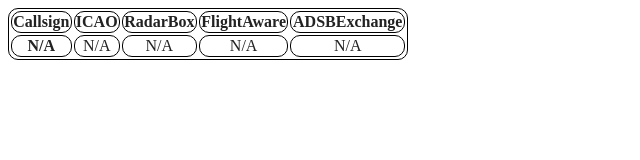
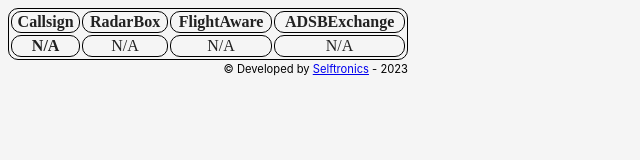
Before and after one commit to cmbahadir/TrackIt, a website built with webpack: page public/popup.html in a window 1280 px wide. Shown: the whole page, without its empty margins (0-640 px from the left). Built offline with nearby package versions, Linux system fonts and the light colour scheme; no server answers; files whose address does not match are found by name.

Commit message:
Fix for issues #2 and #4.

```diff
--- a/public/popup.html
+++ b/public/popup.html
@@ -13,21 +13,22 @@
     <table>
       <tr>
         <th>Callsign</th>
-        <th>ICAO</th>
+        <!-- <th>ICAO</th> -->
         <th>RadarBox</th>
         <th>FlightAware</th>
         <th>ADSBExchange</th>
-        <!-- <th>Flightradar24</th> -->
       </tr>
       <tr>
         <th id="flight">N/A</th>
-        <td id="icao">N/A</td>
+        <!-- <td id="icao">N/A</td> -->
         <td id="RadarBox">N/A</td>
         <td id="FlightAware">N/A</td>
         <td id="ADSBExchange">N/A</td>
-        <!-- <td id="Flightradar24">N/A</td> -->
       </tr>
     </table>
+    <footer>
+      <p class="copyright">© Developed by <a href="https://github.com/cmbahadir/TrackIt">Selftronics</a> - 2023</p>
+    </footer>
   </div>
   <script src="popup.js"></script>
 </body>
--- a/src/popup.css
+++ b/src/popup.css
@@ -4,6 +4,7 @@
 *::after {
     box-sizing: border-box;
 }
+
 /* normalize css ends here */
 
 
@@ -15,6 +16,7 @@
 body {
     width: 400px;
     height: 75px;
+    background-color: whitesmoke;
 }
 
 .app {
@@ -40,8 +42,26 @@
     opacity: .1;
 }
 
-table, th, td {
+table,
+th,
+td {
     font-family: "Archivo Black";
     border: 1px solid black;
     border-radius: 10px;
-  }
+}
+
+footer {
+    position: relative;
+    height: 40px;
+    width: 100%;
+}
+
+p.copyright {
+    position: absolute;
+    width: 100%;
+    color: black;
+    line-height: 40px;
+    font-size: 0.7em;
+    text-align: right;
+    bottom: 0;
+}
--- a/src/popup.js
+++ b/src/popup.js
@@ -23,8 +23,8 @@
           },
         },
         function(response) {
-          document.getElementById('icao').textContent = response.icao;
-          document.getElementById('ADSBExchange').innerHTML = "<a href='https://globe.adsbexchange.com/?icao=" + response.icao + "'><img src='icons/adsbexchange.png'/></a>";
+          // document.getElementById('icao').textContent = response.icao;
+          document.getElementById('ADSBExchange').innerHTML = "<a href='https://globe.adsbexchange.com/?icao=" + response.icao + "' target='_blank'><img src='icons/adsbexchange.png'/></a>";
         }
       );
     }
@@ -35,7 +35,7 @@
     }
 
     document.getElementById('flight').textContent = flight;
-    document.getElementById('RadarBox').innerHTML = "<a href='https://radarbox.com/flight/" + flight + "'><img src='icons/radarbox.png'/></a>";
-    document.getElementById('FlightAware').innerHTML = "<a href='https://flightaware.com/live/flight/" + flight + "'><img src='icons/flightaware.png'/></a>";
+    document.getElementById('RadarBox').innerHTML = "<a href='https://radarbox.com/flight/" + flight + "' target='_blank'><img src='icons/radarbox.png'/></a>";
+    document.getElementById('FlightAware').innerHTML = "<a href='https://flightaware.com/live/flight/" + flight + "' target='_blank'><img src='icons/flightaware.png'/></a>";
   })
 })();
```
Also changed, not shown: size-plugin.json (+1 -1 lines), public/icons/flightaware.png, public/icons/radarbox.png, public/manifest.json, 1 other file.
